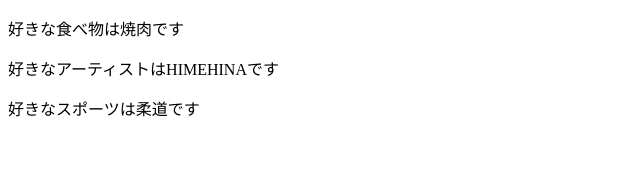
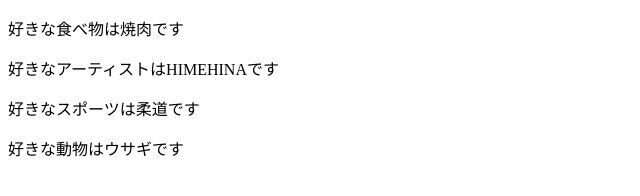
Before and after one commit to heetam80/command-practice, a plain HTML site: page index.html in a window 1280 px wide. Shown: the whole page, without its empty margins (0-640 px from the left). Drawn offline with Linux system fonts and the light colour scheme.

Commit message:
index.htmlの内容追加

```diff
--- a/index.html
+++ b/index.html
@@ -9,5 +9,6 @@
     <p>好きな食べ物は焼肉です</p>
     <p>好きなアーティストはHIMEHINAです</p>
     <p>好きなスポーツは柔道です</p>
+    <p>好きな動物はウサギです</p>
 </body>
 </html>
```
